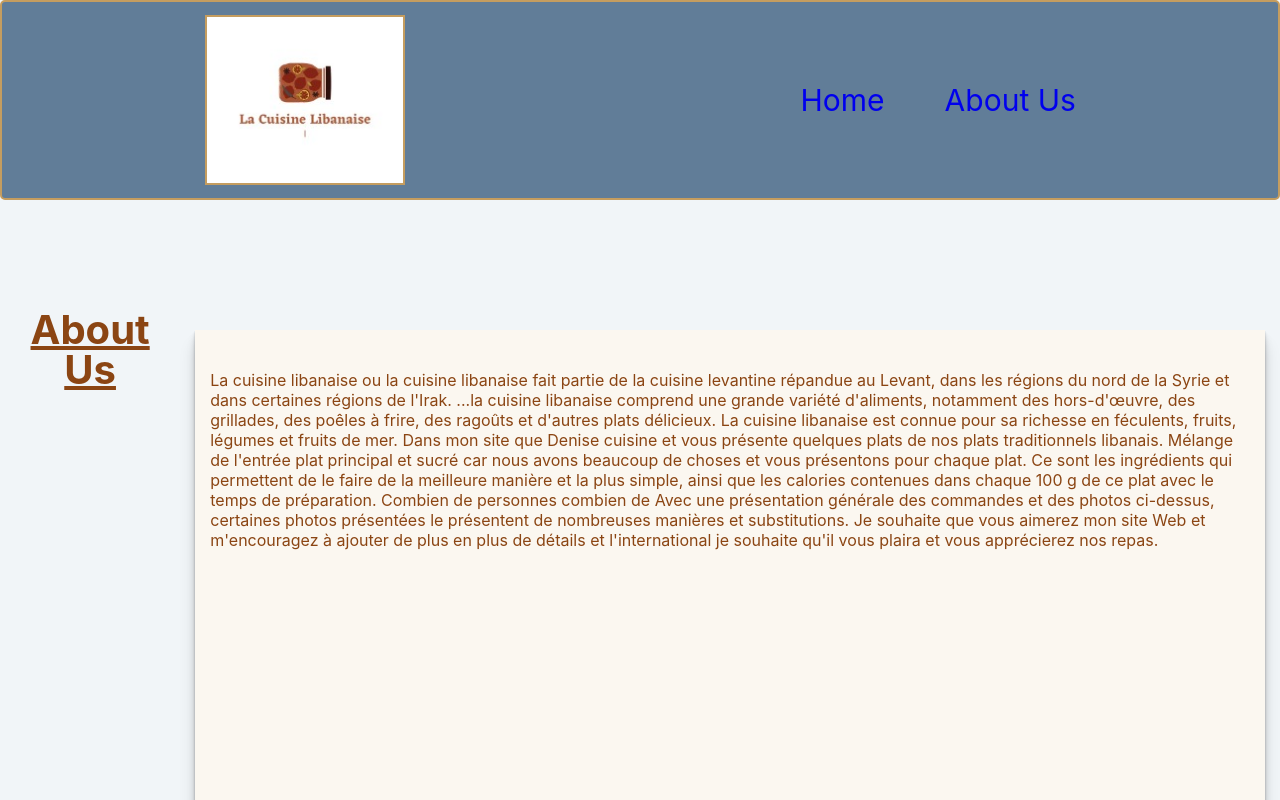
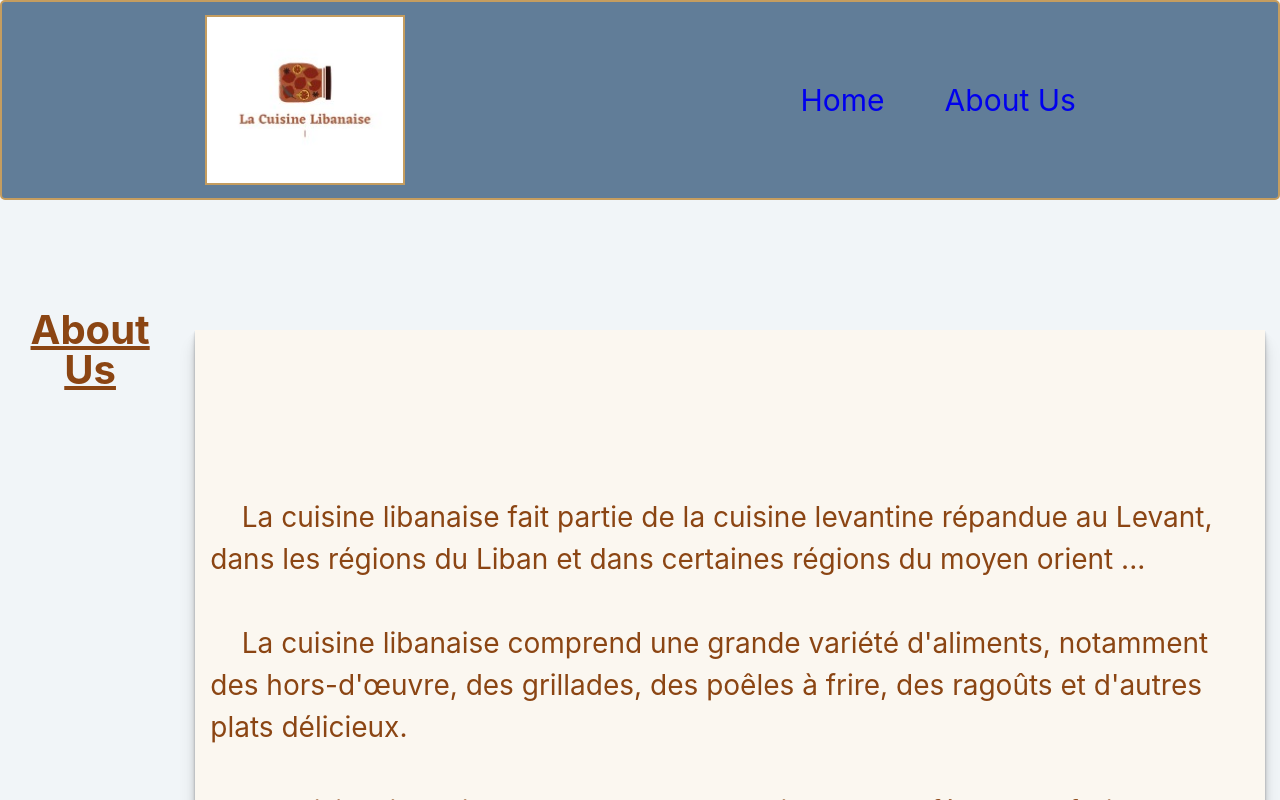
Before and after one commit to rimasemib/macuisinelibanaise, a React (Create React App) app: page /about in a window 1280 px wide. Shown: the top 800 px of the page. Built offline with nearby package versions, Linux system fonts and the light colour scheme.

Commit message:
modified about us font size

```diff
--- a/src/pages/About.css
+++ b/src/pages/About.css
@@ -11,7 +11,6 @@
   width:1200px;
   height: 1000px;
   padding-top: 40px;
-  line-height: 20px;
   margin-bottom: 30px;
   margin-top: 30px;
   box-sizing: border-box;
@@ -19,6 +18,7 @@
   margin-right: 15px;
   background-color: #FBF7F0;
   color: 	#8B4513;
+  font-size: 28px;
 
 
 }
--- a/src/pages/About.js
+++ b/src/pages/About.js
@@ -10,10 +10,9 @@ const About = () => {
     <Header />
     <div className='boxes'>
       <h2 className="aboutTit">About Us</h2>
-      <p className='square shadow-5 parag12'>La cuisine libanaise ou la cuisine libanaise fait partie de la cuisine levantine répandue au Levant, dans les régions du nord de la Syrie et dans certaines régions de l'Irak.  ...la cuisine libanaise comprend
-        une grande variété d'aliments, notamment des hors-d'œuvre, des grillades, des poêles à frire, des ragoûts et d'autres plats délicieux.  La cuisine libanaise est connue pour sa richesse en féculents, fruits, légumes et fruits de mer. Dans mon site que Denise cuisine et vous présente quelques plats de nos plats traditionnels libanais. Mélange de l'entrée plat principal et sucré car nous avons beaucoup de choses et vous présentons pour chaque plat.  Ce sont les ingrédients qui permettent de le faire de la meilleure manière et la plus simple, ainsi que les calories contenues dans chaque 100 g de ce plat avec le temps de préparation.  Combien de personnes combien de
-
-        Avec une présentation générale des commandes et des photos ci-dessus, certaines photos présentées le présentent de nombreuses manières et substitutions.
+      <p className='square shadow-5'><br/><br/><br/>&nbsp;&nbsp;&nbsp;&nbsp;La cuisine libanaise fait partie de la cuisine levantine répandue au Levant, dans les régions du Liban et dans certaines régions du moyen orient  ... <br/><br/>&nbsp;&nbsp;&nbsp;
+      La cuisine libanaise comprend une grande variété d'aliments, notamment des hors-d'œuvre, des grillades, des poêles à frire, des ragoûts et d'autres plats délicieux.  <br/><br/>&nbsp;&nbsp;&nbsp;&nbsp;La cuisine libanaise est connue pour sa richesse en féculents, fruits, légumes et fruits de mer. Dans mon site que Denise cuisine et vous présente quelques plats de nos plats traditionnels libanais.<br/><br/>&nbsp;&nbsp;&nbsp;&nbsp;Mélange de l'entrée plat principal et sucré car nous avons beaucoup de choses et vous présentons pour chaque plat.  Ce sont les ingrédients qui permettent de le faire de la meilleure manière et la plus simple, ainsi que les calories contenues dans chaque 100 g de ce plat avec le temps de préparation.  <br/><br/>&nbsp;&nbsp;&nbsp;&nbsp;Combien de personnes combien de
+      Avec une présentation générale des commandes et des photos ci-dessus, certaines photos présentées le présentent de nombreuses manières et substitutions.
         Je souhaite que vous aimerez mon site Web et m'encouragez à ajouter de plus en plus de détails et l'international je souhaite qu'il vous plaira et vous apprécierez nos repas.</p>
 
     </div>
```
